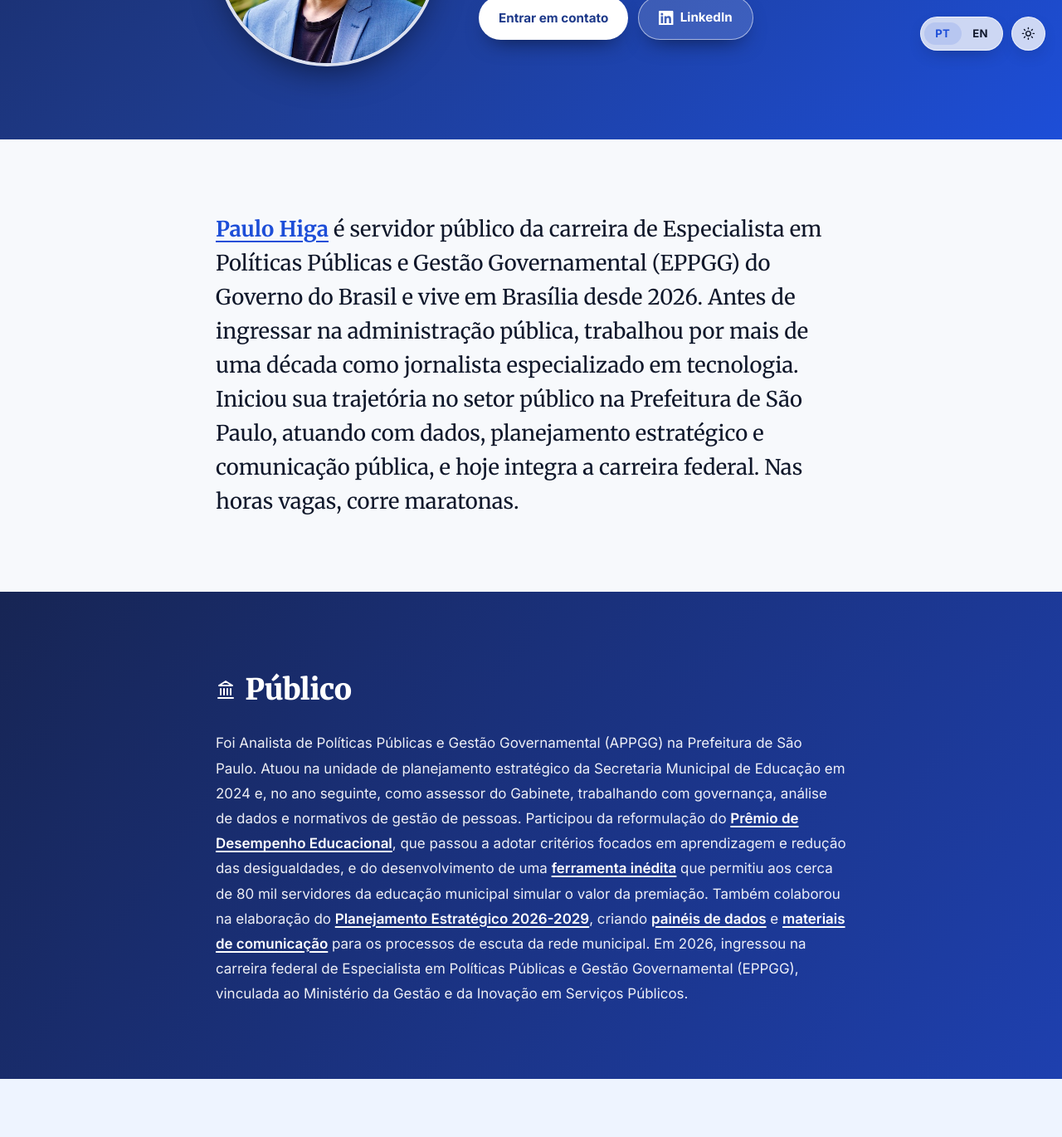
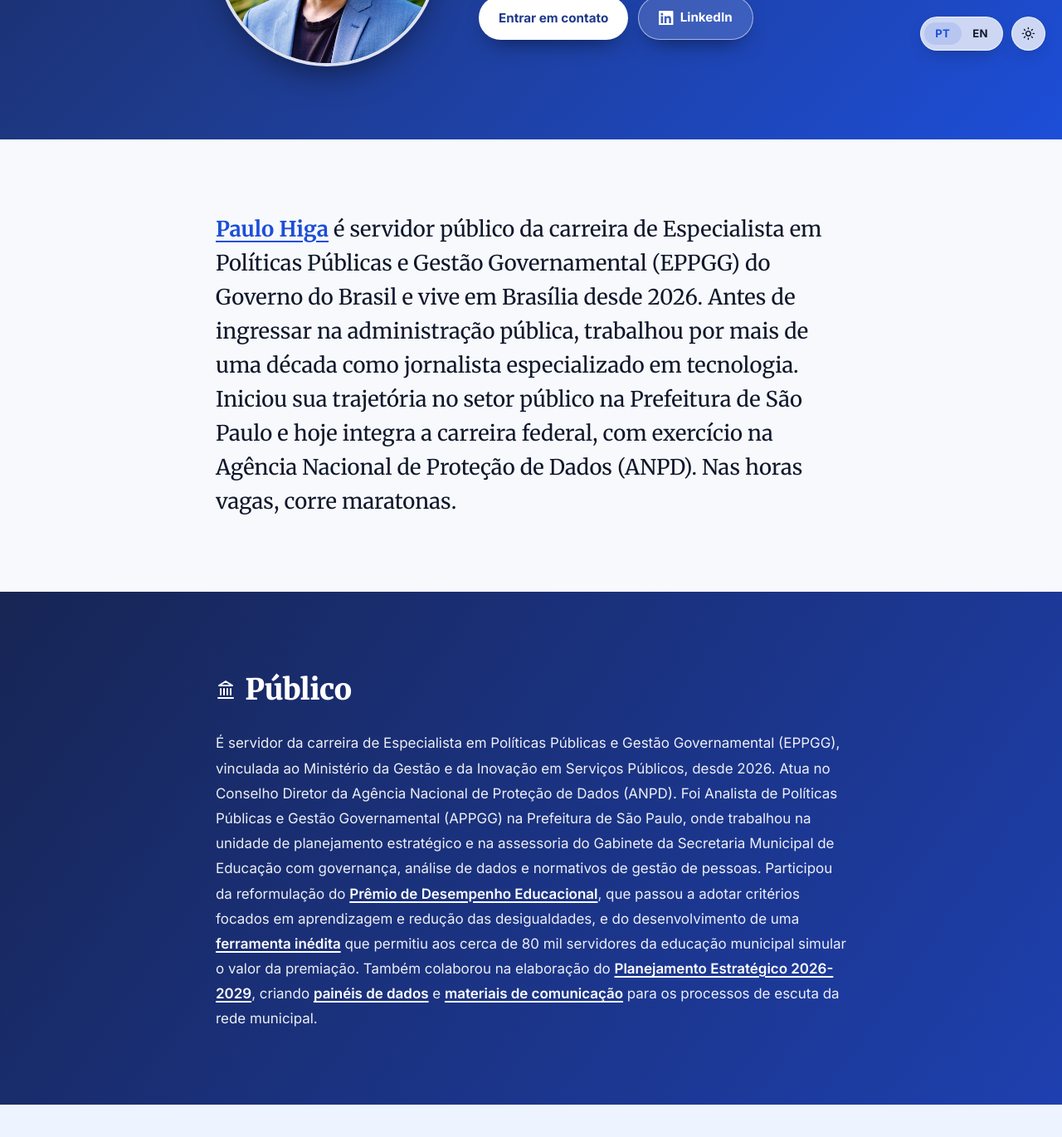
Before and after one commit to paulohiga/paulohiga.github.io, a Jekyll site: the page built from index.md, in a window 1280 px wide and 1400 px high, scrolled down 281 px. Shown: the top 1370 px of the window at 83% size. Built offline with Jekyll 4.4.1, drawn with Linux system fonts in a browser that asks for light colours.

Commit message:
Atualiza bio da página inicial (PT/EN) com ANPD
Co-Authored-By: Claude Opus 4.8 <noreply@anthropic.com>
Claude-Session: https://claude.ai/code/session_01Gy9RvPFoP9PSfxXQYcDUtc

```diff
--- a/index.md
+++ b/index.md
@@ -1,18 +1,18 @@
 ---
 layout: default
-last_modified: 2026-06-04
+last_modified: 2026-07-18
 permalink: /
 lang: pt
 view: short
 ---
 
-**[Paulo Higa](/bio){:#pt-bio-toggle .bio-toggle-btn data-nav="" aria-label="Ler a biografia completa de Paulo Higa"}** é servidor público da carreira de Especialista em Políticas Públicas e Gestão Governamental (EPPGG) do Governo do Brasil e vive em Brasília desde 2026. Antes de ingressar na administração pública, trabalhou por mais de uma década como jornalista especializado em tecnologia. Iniciou sua trajetória no setor público na Prefeitura de São Paulo, atuando com dados, planejamento estratégico e comunicação pública, e hoje integra a carreira federal. Nas horas vagas, corre maratonas.
+**[Paulo Higa](/bio){:#pt-bio-toggle .bio-toggle-btn data-nav="" aria-label="Ler a biografia completa de Paulo Higa"}** é servidor público da carreira de Especialista em Políticas Públicas e Gestão Governamental (EPPGG) do Governo do Brasil e vive em Brasília desde 2026. Antes de ingressar na administração pública, trabalhou por mais de uma década como jornalista especializado em tecnologia. Iniciou sua trajetória no setor público na Prefeitura de São Paulo e hoje integra a carreira federal, com exercício na Agência Nacional de Proteção de Dados (ANPD). Nas horas vagas, corre maratonas.
 {:.intro-text}
 
 ## Público
 {:.bio-section .icon-public}
 
-Foi Analista de Políticas Públicas e Gestão Governamental (APPGG) na Prefeitura de São Paulo. Atuou na unidade de planejamento estratégico da Secretaria Municipal de Educação em 2024 e, no ano seguinte, como assessor do Gabinete, trabalhando com governança, análise de dados e normativos de gestão de pessoas. Participou da reformulação do [Prêmio de Desempenho Educacional](https://prefeitura.sp.gov.br/w/prefeitura-vai-pagar-r-206-milhões-a-88-mil-educadores-e-prêmio-por-desempenho-pode-chegar-a-r-8-7-mil), que passou a adotar critérios focados em aprendizagem e redução das desigualdades, e do desenvolvimento de uma [ferramenta inédita](https://educacao.sme.prefeitura.sp.gov.br/noticias/prefeitura-de-sp-disponibiliza-simulador-de-valores-do-pde/) que permitiu aos cerca de 80 mil servidores da educação municipal simular o valor da premiação. Também colaborou na elaboração do [Planejamento Estratégico 2026-2029](https://educacao.sme.prefeitura.sp.gov.br/planejamento-estrategico-2026-2029/), criando [painéis de dados](https://sme-upge.github.io/arvore/) e [materiais de comunicação](https://sme-upge.github.io/diagnostico/one-pages.pdf) para os processos de escuta da rede municipal. Em 2026, ingressou na carreira federal de Especialista em Políticas Públicas e Gestão Governamental (EPPGG), vinculada ao Ministério da Gestão e da Inovação em Serviços Públicos.
+É servidor da carreira de Especialista em Políticas Públicas e Gestão Governamental (EPPGG), vinculada ao Ministério da Gestão e da Inovação em Serviços Públicos, desde 2026. Atua no Conselho Diretor da Agência Nacional de Proteção de Dados (ANPD). Foi Analista de Políticas Públicas e Gestão Governamental (APPGG) na Prefeitura de São Paulo, onde trabalhou na unidade de planejamento estratégico e na assessoria do Gabinete da Secretaria Municipal de Educação com governança, análise de dados e normativos de gestão de pessoas. Participou da reformulação do [Prêmio de Desempenho Educacional](https://prefeitura.sp.gov.br/w/prefeitura-vai-pagar-r-206-milhões-a-88-mil-educadores-e-prêmio-por-desempenho-pode-chegar-a-r-8-7-mil), que passou a adotar critérios focados em aprendizagem e redução das desigualdades, e do desenvolvimento de uma [ferramenta inédita](https://educacao.sme.prefeitura.sp.gov.br/noticias/prefeitura-de-sp-disponibiliza-simulador-de-valores-do-pde/) que permitiu aos cerca de 80 mil servidores da educação municipal simular o valor da premiação. Também colaborou na elaboração do [Planejamento Estratégico 2026-2029](https://educacao.sme.prefeitura.sp.gov.br/planejamento-estrategico-2026-2029/), criando [painéis de dados](https://sme-upge.github.io/arvore/) e [materiais de comunicação](https://sme-upge.github.io/diagnostico/one-pages.pdf) para os processos de escuta da rede municipal.
 
 ## Privado
 {:.bio-section .icon-private}
```
Also changed, not shown: en/index.md (+3 -3 lines).
